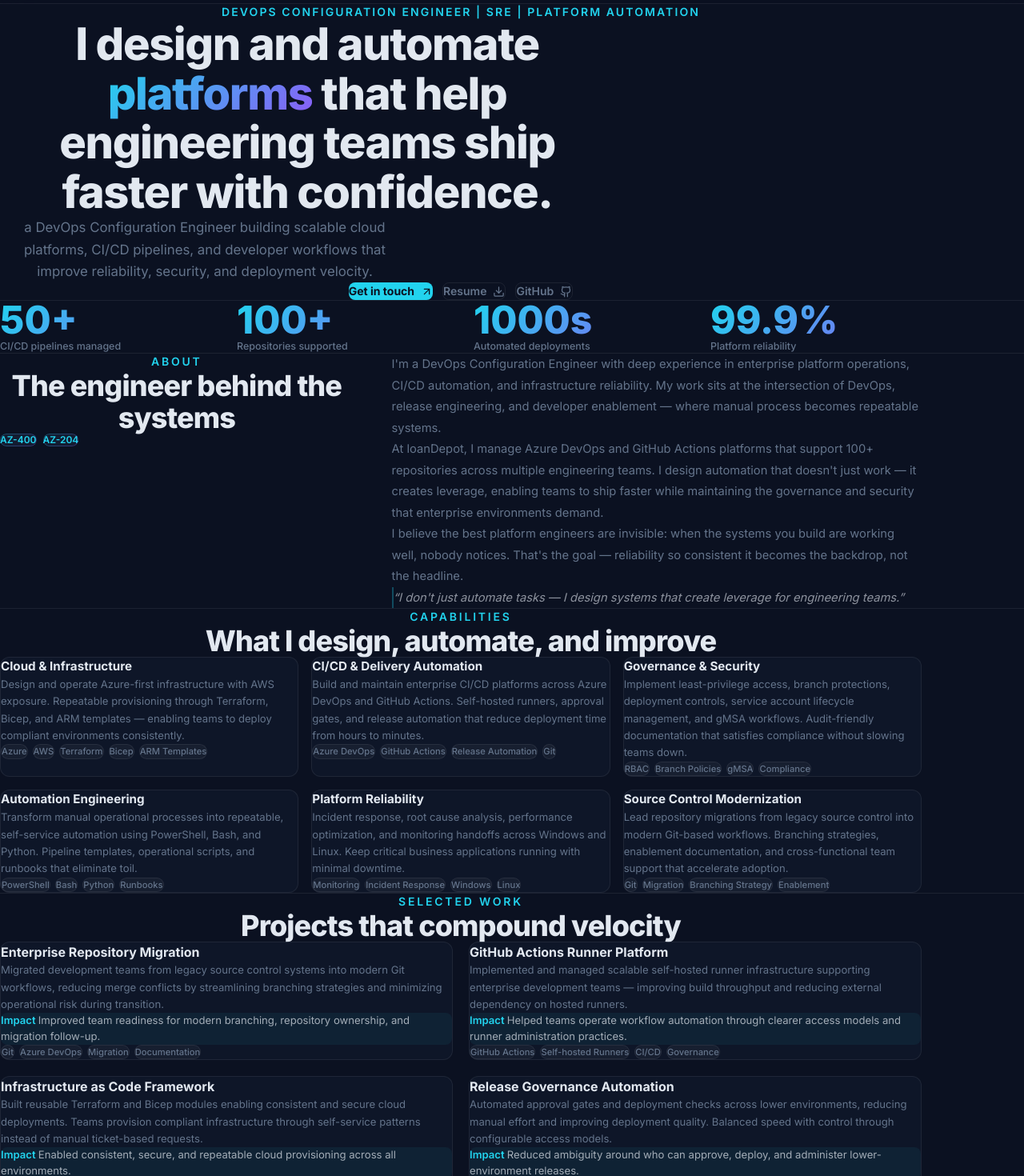
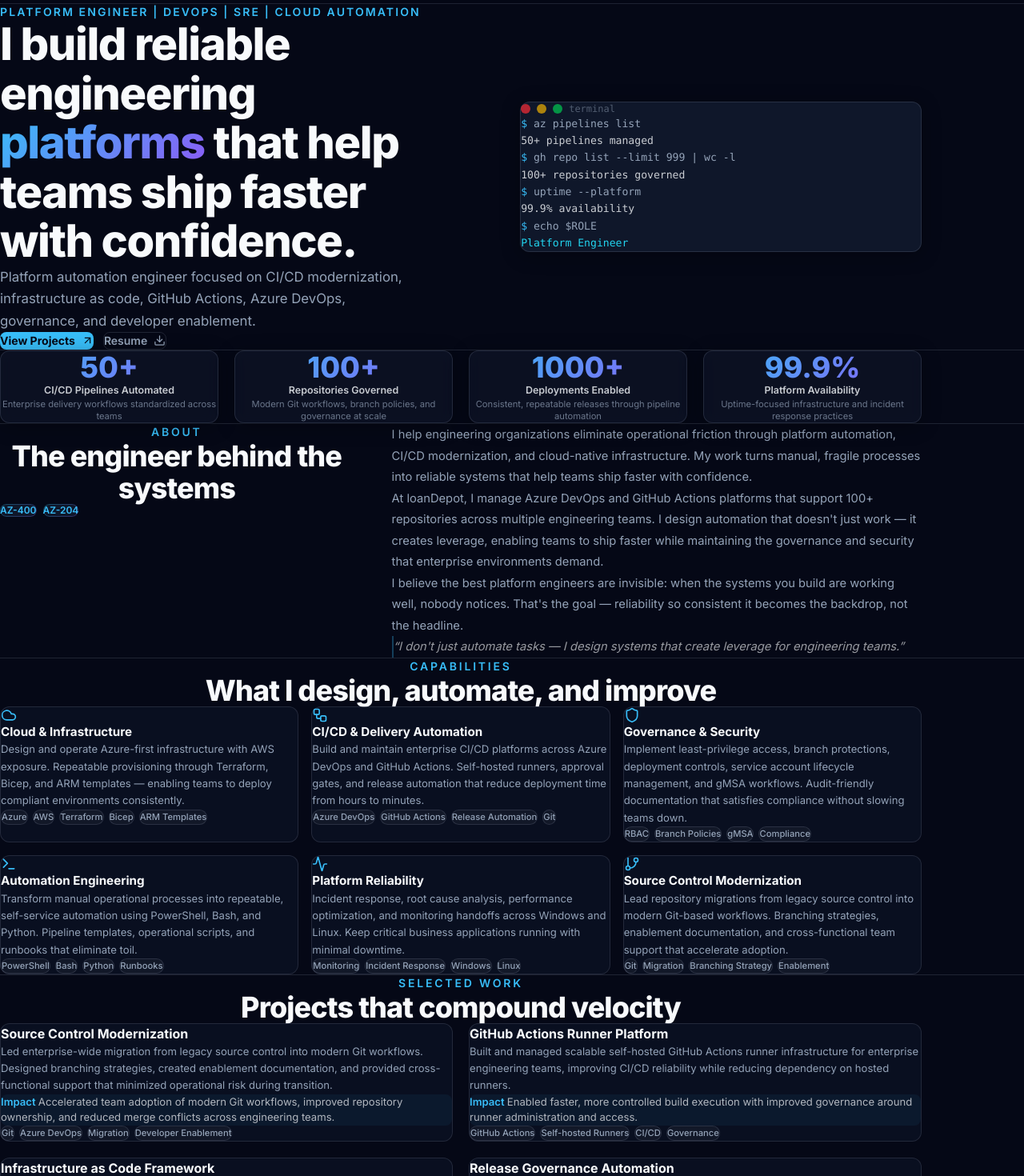
Before and after one commit to Harshithj88/website-portfolio-site, a Next.js app: page / in a window 1280 px wide. Shown: the part 60-1530 px from the top of the page at 80% size. Built offline with nearby package versions, Linux system fonts and the light colour scheme.

Commit message:
Apply portfolio recommendations: brighter contrast, terminal hero panel, glass metric cards, capability icons, dedicated certifications section, outcome-driven projects, Platform Engineer positioning

```diff
--- a/app/globals.css
+++ b/app/globals.css
@@ -1,14 +1,17 @@
 @import "tailwindcss";
 
 @theme {
-  --color-dark: #0B1121;
-  --color-panel: #131C31;
-  --color-line: rgba(255, 255, 255, 0.07);
-  --color-foreground: #E2E8F0;
-  --color-dim: #64748B;
-  --color-accent: #22D3EE;
+  --color-dark: #050816;
+  --color-dark-alt: #020617;
+  --color-panel: #0F172A;
+  --color-line: rgba(148, 163, 184, 0.18);
+  --color-foreground: #F8FAFC;
+  --color-dim: #94A3B8;
+  --color-accent: #38BDF8;
+  --color-accent-alt: #22D3EE;
   --color-purple: #8B5CF6;
-  --shadow-glow: 0 0 60px rgba(34, 211, 238, 0.08);
+  --shadow-glow: 0 0 40px rgba(56, 189, 248, 0.1);
+  --shadow-card: 0 4px 24px rgba(0, 0, 0, 0.3);
 }
 
 * {
--- a/app/page.tsx
+++ b/app/page.tsx
@@ -4,12 +4,18 @@ import React, { useState } from "react";
 import { motion } from "framer-motion";
 import {
   ArrowUpRight,
-  BookOpen,
+  Award,
+  Cloud,
   Download,
+  GitBranch,
   Github,
   Linkedin,
   Mail,
   Menu,
+  Activity,
+  Shield,
+  Terminal,
+  Workflow,
   X,
 } from "lucide-react";
 import { Badge } from "@/components/Badge";
@@ -30,17 +36,20 @@ const item = (i: number) => ({
   transition: { duration: 0.4, delay: i * 0.07 },
 });
 
+const expertiseIcons = [Cloud, Workflow, Shield, Terminal, Activity, GitBranch];
+
 export default function Home() {
   const [menuOpen, setMenuOpen] = useState(false);
   const resumeHref = `/${profile.resumeFileName}`;
-  const githubStats = `https://github-readme-stats.vercel.app/api?username=${profile.githubUser}&show_icons=true&theme=tokyonight&hide_border=true&bg_color=131C31`;
-  const topLangs = `https://github-readme-stats.vercel.app/api/top-langs/?username=${profile.githubUser}&layout=compact&theme=tokyonight&hide_border=true&bg_color=131C31`;
+  const githubStats = `https://github-readme-stats.vercel.app/api?username=${profile.githubUser}&show_icons=true&theme=tokyonight&hide_border=true&bg_color=0F172A`;
+  const topLangs = `https://github-readme-stats.vercel.app/api/top-langs/?username=${profile.githubUser}&layout=compact&theme=tokyonight&hide_border=true&bg_color=0F172A`;
 
   const nav = [
     { label: "About", href: "#about" },
     { label: "Expertise", href: "#expertise" },
     { label: "Projects", href: "#projects" },
     { label: "Experience", href: "#experience" },
+    { label: "Certifications", href: "#certifications" },
     { label: "Contact", href: "#contact" },
   ];
 
@@ -86,39 +95,59 @@ export default function Home() {
       </header>
 
       {/* ── Hero ─────────────────────────────────────────────── */}
-      <section className="px-6 pb-28 pt-28 sm:pt-36 lg:px-8">
+      <section className="px-6 pb-20 pt-24 sm:pt-32 lg:px-8">
         <div className="mx-auto max-w-6xl">
-          <motion.div initial={{ opacity: 0, y: 30 }} animate={{ opacity: 1, y: 0 }} transition={{ duration: 0.6 }} className="text-center">
+          <div className="grid items-center gap-12 md:grid-cols-[1.2fr_1fr]">
+            <motion.div initial={{ opacity: 0, y: 30 }} animate={{ opacity: 1, y: 0 }} transition={{ duration: 0.6 }}>
               <p className="mb-4 text-sm font-semibold uppercase tracking-[0.15em] text-accent">{profile.title}</p>
-            <h1 className="mx-auto max-w-3xl text-[clamp(2.2rem,5vw,3.5rem)] font-extrabold leading-[1.1] tracking-tight">
+              <h1 className="max-w-xl text-[clamp(2.2rem,5vw,3.5rem)] font-extrabold leading-[1.1] tracking-tight">
                 {profile.headline.split("platforms").map((part, i) =>
                   i === 0 ? <span key={i}>{part}<span className="gradient-text">platforms</span></span> : <span key={i}>{part}</span>
                 )}
               </h1>
-            <p className="mx-auto mt-5 max-w-lg text-[1.05rem] leading-relaxed text-dim">{profile.summary.split(",").slice(1).join(",").trim()}</p>
-          </motion.div>
-          <motion.div initial={{ opacity: 0 }} animate={{ opacity: 1 }} transition={{ delay: 0.3, duration: 0.5 }} className="mt-8 flex flex-wrap justify-center gap-3">
-            <a href="#contact" className="inline-flex items-center gap-2 rounded-lg bg-accent px-5 py-2.5 text-sm font-bold text-dark transition-all hover:shadow-[0_0_24px_rgba(34,211,238,0.3)]">
-              Get in touch <ArrowUpRight size={15} />
+              <p className="mt-5 max-w-lg text-[1.05rem] leading-relaxed text-dim">{profile.summary}</p>
+              <div className="mt-8 flex flex-wrap gap-3">
+                <a href="#projects" className="inline-flex items-center gap-2 rounded-lg bg-accent px-5 py-2.5 text-sm font-bold text-dark transition-all hover:shadow-[0_0_24px_rgba(56,189,248,0.3)]">
+                  View Projects <ArrowUpRight size={15} />
                 </a>
                 <a href={resumeHref} className="inline-flex items-center gap-2 rounded-lg border border-line px-5 py-2.5 text-sm font-semibold text-dim transition-all hover:border-accent/40 hover:text-foreground">
                   Resume <Download size={15} />
                 </a>
-            <a href={profile.githubUrl} target="_blank" rel="noreferrer" className="inline-flex items-center gap-2 rounded-lg border border-line px-5 py-2.5 text-sm font-semibold text-dim transition-all hover:border-accent/40 hover:text-foreground">
-              GitHub <Github size={15} />
-            </a>
+              </div>
             </motion.div>
+            <motion.div initial={{ opacity: 0, x: 20 }} animate={{ opacity: 1, x: 0 }} transition={{ duration: 0.6, delay: 0.2 }} className="hidden md:block">
+              <div className="rounded-xl border border-line bg-panel p-5 font-mono text-[0.82rem] leading-relaxed shadow-card">
+                <div className="mb-3 flex items-center gap-2">
+                  <span className="h-3 w-3 rounded-full bg-red-500/70" />
+                  <span className="h-3 w-3 rounded-full bg-yellow-500/70" />
+                  <span className="h-3 w-3 rounded-full bg-green-500/70" />
+                  <span className="ml-2 text-xs text-dim/50">terminal</span>
+                </div>
+                <div className="space-y-2.5 text-dim">
+                  <p><span className="text-accent">$</span> az pipelines list</p>
+                  <p className="text-foreground/80">50+ pipelines managed</p>
+                  <p className="mt-1"><span className="text-accent">$</span> gh repo list --limit 999 | wc -l</p>
+                  <p className="text-foreground/80">100+ repositories governed</p>
+                  <p className="mt-1"><span className="text-accent">$</span> uptime --platform</p>
+                  <p className="text-foreground/80">99.9% availability</p>
+                  <p className="mt-1"><span className="text-accent">$</span> echo $ROLE</p>
+                  <p className="text-accent-alt">Platform Engineer</p>
+                </div>
+              </div>
+            </motion.div>
+          </div>
         </div>
       </section>
 
       {/* ── Metrics ──────────────────────────────────────────── */}
       <section className="border-y border-line px-6 py-16">
-        <motion.div {...fade} className="mx-auto grid max-w-6xl grid-cols-2 gap-8 sm:grid-cols-4">
-          {profile.metrics.map((m) => (
-            <div key={m.label}>
-              <span className="gradient-text block text-4xl sm:text-5xl font-extrabold">{m.value}</span>
-              <span className="mt-1.5 block text-[0.78rem] font-medium leading-snug text-dim">{m.label}</span>
-            </div>
+        <motion.div {...fade} className="mx-auto grid max-w-6xl grid-cols-2 gap-5 sm:grid-cols-4">
+          {profile.metrics.map((m, i) => (
+            <motion.div key={m.label} {...item(i)} className="rounded-xl border border-line bg-panel/60 p-5 text-center shadow-card backdrop-blur-sm">
+              <span className="gradient-text block text-3xl font-extrabold sm:text-4xl">{m.value}</span>
+              <span className="mt-1 block text-[0.78rem] font-semibold text-foreground/80">{m.label}</span>
+              <span className="mt-1 block text-[0.7rem] leading-snug text-dim/70">{m.note}</span>
+            </motion.div>
           ))}
         </motion.div>
       </section>
@@ -150,15 +179,19 @@ export default function Home() {
         <div className="mx-auto max-w-6xl">
           <SectionTitle eyebrow="Capabilities" title="What I design, automate, and improve" />
           <div className="grid gap-4 sm:grid-cols-2 lg:grid-cols-3">
-            {profile.expertise.map((exp, i) => (
+            {profile.expertise.map((exp, i) => {
+              const Icon = expertiseIcons[i] || Cloud;
+              return (
                 <motion.div key={exp.title} {...item(i)} className="group rounded-xl border border-line bg-panel/50 p-6 transition-all hover:border-accent/20 hover:shadow-glow">
+                  <Icon className="mb-3 h-5 w-5 text-accent" />
                   <h3 className="text-[0.95rem] font-bold">{exp.title}</h3>
                   <p className="mt-2 text-[0.82rem] leading-relaxed text-dim">{exp.body}</p>
                   <div className="mt-3 flex flex-wrap gap-1.5">
                     {exp.tags.map((t) => <Badge key={t}>{t}</Badge>)}
                   </div>
                 </motion.div>
-            ))}
+              );
+            })}
           </div>
         </div>
       </section>
@@ -245,27 +278,6 @@ export default function Home() {
         </div>
       </section>
 
-      {/* ── Writing ──────────────────────────────────────────── */}
-      <section className="border-t border-line px-6 py-28">
-        <div className="mx-auto max-w-6xl">
-          <SectionTitle eyebrow="Writing" title="Ideas worth sharing" />
-          <div className="space-y-2.5">
-            {profile.posts.map((post, i) => (
-              <motion.a key={post.title} href="#" {...item(i)} className="group flex items-center justify-between rounded-xl border border-line bg-panel/50 px-5 py-4 transition-all hover:border-accent/20 hover:shadow-glow">
-                <div className="flex items-start gap-3">
-                  <BookOpen className="mt-0.5 h-4 w-4 shrink-0 text-accent/60" />
-                  <div>
-                    <span className="text-[0.88rem] font-semibold">{post.title}</span>
-                    <p className="mt-0.5 text-xs text-dim/60">{post.desc}</p>
-                  </div>
-                </div>
-                <ArrowUpRight className="h-4 w-4 shrink-0 text-dim/30 transition-colors group-hover:text-accent" />
-              </motion.a>
-            ))}
-          </div>
-        </div>
-      </section>
-
       {/* ── Contact ──────────────────────────────────────────── */}
       <section id="contact" className="border-t border-line px-6 py-28">
         <motion.div {...fade} className="mx-auto max-w-6xl text-center">
--- a/lib/profile.ts
+++ b/lib/profile.ts
@@ -1,7 +1,7 @@
 export const profile = {
   name: "Harshith Julapelli",
   initials: "Harsh",
-  title: "DevOps Configuration Engineer | SRE | Platform Automation",
+  title: "Platform Engineer | DevOps | SRE | Cloud Automation",
   location: "Plano, Texas",
   githubUser: "Harshithj88",
   githubUrl: "https://github.com/Harshithj88",
@@ -9,11 +9,11 @@ export const profile = {
   email: "your.email@example.com",
   resumeFileName: "Harshith-Julapelli-Resume.pdf",
   headline:
-    "I design and automate platforms that help engineering teams ship faster with confidence.",
+    "I build reliable engineering platforms that help teams ship faster with confidence.",
   summary:
-    "I'm Harshith Julapelli, a DevOps Configuration Engineer building scalable cloud platforms, CI/CD pipelines, and developer workflows that improve reliability, security, and deployment velocity.",
+    "Platform automation engineer focused on CI/CD modernization, infrastructure as code, GitHub Actions, Azure DevOps, governance, and developer enablement.",
   about: [
-    "I'm a DevOps Configuration Engineer with deep experience in enterprise platform operations, CI/CD automation, and infrastructure reliability. My work sits at the intersection of DevOps, release engineering, and developer enablement — where manual process becomes repeatable systems.",
+    "I help engineering organizations eliminate operational friction through platform automation, CI/CD modernization, and cloud-native infrastructure. My work turns manual, fragile processes into reliable systems that help teams ship faster with confidence.",
     "At loanDepot, I manage Azure DevOps and GitHub Actions platforms that support 100+ repositories across multiple engineering teams. I design automation that doesn't just work — it creates leverage, enabling teams to ship faster while maintaining the governance and security that enterprise environments demand.",
     "I believe the best platform engineers are invisible: when the systems you build are working well, nobody notices. That's the goal — reliability so consistent it becomes the backdrop, not the headline.",
   ],
@@ -22,22 +22,22 @@ export const profile = {
   metrics: [
     {
       value: "50+",
-      label: "CI/CD pipelines managed",
-      note: "Automated build, test, and release workflows across enterprise teams",
+      label: "CI/CD Pipelines Automated",
+      note: "Enterprise delivery workflows standardized across teams",
     },
     {
       value: "100+",
-      label: "Repositories supported",
+      label: "Repositories Governed",
       note: "Modern Git workflows, branch policies, and governance at scale",
     },
     {
-      value: "1000s",
-      label: "Automated deployments",
+      value: "1000+",
+      label: "Deployments Enabled",
       note: "Consistent, repeatable releases through pipeline automation",
     },
     {
       value: "99.9%",
-      label: "Platform reliability",
+      label: "Platform Availability",
       note: "Uptime-focused infrastructure and incident response practices",
     },
   ],
@@ -46,11 +46,13 @@ export const profile = {
       title: "Microsoft Certified: DevOps Engineer Expert",
       issuer: "Microsoft",
       code: "AZ-400",
+      description: "Advanced DevOps practices, CI/CD strategy, infrastructure automation, and release governance.",
     },
     {
       title: "Microsoft Certified: Azure Developer Associate",
       issuer: "Microsoft",
       code: "AZ-204",
+      description: "Azure development, cloud-native solutions, integrations, and application deployment.",
     },
   ],
   stack: {
@@ -95,35 +97,35 @@ export const profile = {
   ],
   projects: [
     {
-      title: "Enterprise Repository Migration",
+      title: "Source Control Modernization",
       summary:
-        "Migrated development teams from legacy source control systems into modern Git workflows, reducing merge conflicts by streamlining branching strategies and minimizing operational risk during transition.",
+        "Led enterprise-wide migration from legacy source control into modern Git workflows. Designed branching strategies, created enablement documentation, and provided cross-functional support that minimized operational risk during transition.",
       impact:
-        "Improved team readiness for modern branching, repository ownership, and migration follow-up.",
-      tags: ["Git", "Azure DevOps", "Migration", "Documentation"],
+        "Accelerated team adoption of modern Git workflows, improved repository ownership, and reduced merge conflicts across engineering teams.",
+      tags: ["Git", "Azure DevOps", "Migration", "Developer Enablement"],
     },
     {
       title: "GitHub Actions Runner Platform",
       summary:
-        "Implemented and managed scalable self-hosted runner infrastructure supporting enterprise development teams — improving build throughput and reducing external dependency on hosted runners.",
+        "Built and managed scalable self-hosted GitHub Actions runner infrastructure for enterprise engineering teams, improving CI/CD reliability while reducing dependency on hosted runners.",
       impact:
-        "Helped teams operate workflow automation through clearer access models and runner administration practices.",
+        "Enabled faster, more controlled build execution with improved governance around runner administration and access.",
       tags: ["GitHub Actions", "Self-hosted Runners", "CI/CD", "Governance"],
     },
     {
       title: "Infrastructure as Code Framework",
       summary:
-        "Built reusable Terraform and Bicep modules enabling consistent and secure cloud deployments. Teams provision compliant infrastructure through self-service patterns instead of manual ticket-based requests.",
+        "Created reusable Terraform and Bicep modules that replaced manual, ticket-based provisioning with self-service patterns. Teams deploy compliant infrastructure consistently across all environments.",
       impact:
-        "Enabled consistent, secure, and repeatable cloud provisioning across all environments.",
+        "Improved provisioning consistency, reduced configuration drift, and strengthened audit readiness across cloud environments.",
       tags: ["Terraform", "Bicep", "Azure", "IaC"],
     },
     {
       title: "Release Governance Automation",
       summary:
-        "Automated approval gates and deployment checks across lower environments, reducing manual effort and improving deployment quality. Balanced speed with control through configurable access models.",
+        "Automated approval gates, deployment checks, and configurable access models across lower environments — balancing deployment speed with operational control and compliance requirements.",
       impact:
-        "Reduced ambiguity around who can approve, deploy, and administer lower-environment releases.",
+        "Eliminated ambiguity around release approvals, reduced manual deployment effort, and improved deployment quality.",
       tags: ["Azure DevOps", "Approvals", "Release Engineering", "Controls"],
     },
   ],
```
Lines whose indentation alone changed are shown as unchanged.
